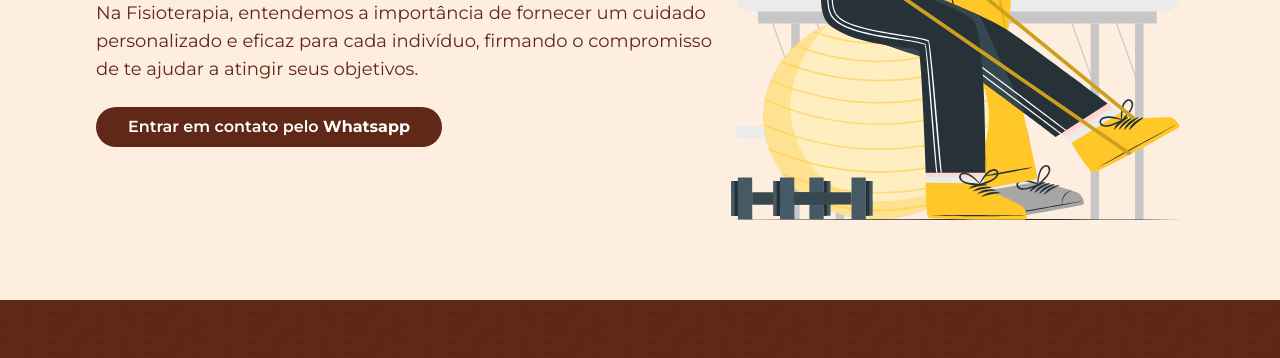
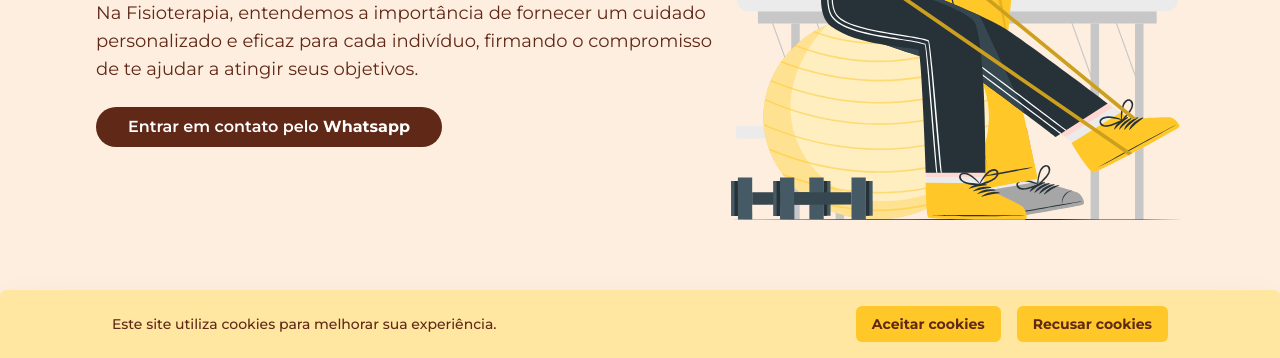
Before and after one commit to gustavonogales/dmc, a Gatsby site: page / in a window 1280 px wide. Shown: the part 442-800 px from the top of the page. Built offline with nearby package versions, Linux system fonts and the light colour scheme; Gatsby itself is replaced by a stand-in of ours.

Commit message:
add cookies banner

```diff
--- a/gatsby-config.js
+++ b/gatsby-config.js
@@ -1,10 +1,15 @@
 /**
  * @type {import('gatsby').GatsbyConfig}
  */
+
+require('dotenv').config({
+  path: `.env.${process.env.NODE_ENV}`,
+}).the
+
 module.exports = {
   siteMetadata: {
     title: 'Débora Martins Corrêa - Fisioterapeuta',
-    siteUrl: 'https://deboramartinscorrea.netlify.app/',
+    siteUrl: 'https://deboramartinscorrea.netlify.app',
     description:
       'Fisioterapeuta com atendimento domiciliar e humanizado. Especializada na reabilitação físico-motora e neurológica de pacientes idosos. Agende uma consulta de avaliação.',
   },
@@ -12,6 +17,7 @@ module.exports = {
     'gatsby-plugin-postcss',
     'gatsby-plugin-image',
     'gatsby-plugin-sitemap',
+    'gatsby-plugin-use-query-params',
     {
       resolve: 'gatsby-plugin-manifest',
       options: {
@@ -24,7 +30,7 @@ module.exports = {
       resolve: 'gatsby-source-filesystem',
       options: {
         name: 'images',
-        path: './src/images/',
+        path: `${__dirname}/src/images`,
       },
       __key: 'images',
     },
@@ -40,7 +46,7 @@ module.exports = {
       resolve: `gatsby-plugin-google-gtag`,
       options: {
         trackingIds: [
-          'G-EB90CXG7MY', // Google Analytics / GA
+          process.env.GA_KEY, // Google Analytics / GA
         ],
         pluginConfig: {
           head: true,
--- a/package.json
+++ b/package.json
@@ -24,6 +24,7 @@
     "gatsby-plugin-postcss": "^6.12.0",
     "gatsby-plugin-sharp": "^5.12.0",
     "gatsby-plugin-sitemap": "^6.12.0",
+    "gatsby-plugin-use-query-params": "^1.0.1",
     "gatsby-source-filesystem": "^5.12.0",
     "gatsby-transformer-sharp": "^5.12.0",
     "gatsby-transformer-yaml": "^5.12.0",
@@ -32,7 +33,8 @@
     "react-dom": "^18.2.0",
     "react-helmet": "^6.1.0",
     "react-multi-carousel": "^2.8.4",
-    "tailwindcss": "^3.3.3"
+    "tailwindcss": "^3.3.3",
+    "use-query-params": "^2.2.1"
   },
   "devDependencies": {
     "prettier": "^3.0.3"
--- /dev/null
+++ b/src/components/CookiesBanner.js
@@ -0,0 +1,54 @@
+import React, { useEffect, useState } from 'react'
+
+export function CookiesBanner() {
+  const cookie = `ga-disable-${process.env.GA_KEY}`
+  const [hasSeenBanner, setHasSeenBanner] = useState(true)
+  const [hide, setHide] = useState(false)
+
+  useEffect(() => {
+    setHasSeenBanner(localStorage.getItem('hasSeenCookiesBanner') === 'true')
+  }, [])
+
+  function savePreferences() {
+    localStorage.setItem('hasSeenCookiesBanner', 'true')
+  }
+
+  function disableCookies(disable) {
+    document.cookie = `${cookie}=${disable}; expires=Thu, 31 Dec 2099 23:59:59 UTC; path=/`
+    window[cookie] = disable
+    setHide(true)
+  }
+
+  if (hasSeenBanner) return null
+
+  return (
+    <div
+      onAnimationEnd={() => {
+        savePreferences()
+      }}
+      className={`fixed bottom-0 left-0 right-0 rounded-tl-md rounded-tr-md bg-accentLight shadow-2xl p-4 z-50 ${
+        hide && 'animate-hide'
+      }`}
+    >
+      <div className="container flex flex-col md:flex-row justify-between items-center mx-auto gap-2">
+        <span className="text-primary font-medium font-body text-sm text-center md:text-start">
+          Este site utiliza cookies para melhorar sua experiência.
+        </span>
+        <div className="flex  gap-2 sm:gap-4 flex-col sm:flex-row">
+          <button
+            className="bg-accent rounded-md py-2 px-4 text-primary font-bold font-body text-sm transition-colors"
+            onClick={() => disableCookies(false)}
+          >
+            Aceitar cookies
+          </button>
+          <button
+            className="bg-accent rounded-md py-2 px-4 text-primary font-bold font-body text-sm"
+            onClick={() => disableCookies(true)}
+          >
+            Recusar cookies
+          </button>
+        </div>
+      </div>
+    </div>
+  )
+}
--- a/src/pages/index.js
+++ b/src/pages/index.js
@@ -8,6 +8,7 @@ import {
   SessionsSection,
 } from '../components/sections'
 import { Seo } from '../components/Seo'
+import { CookiesBanner } from '../components/CookiesBanner'
 
 const IndexPage = () => {
   const section1Ref = React.useRef()
@@ -51,6 +52,7 @@ const IndexPage = () => {
         ))}
       </main>
       <Footer />
+      <CookiesBanner />
     </>
   )
 }
--- a/src/styles/global.css
+++ b/src/styles/global.css
@@ -59,6 +59,7 @@
   --background-color: #feeedf;
   --almost-white-color: #fff8f2;
   --accent-color: #ffc727;
+  --accent-light-color: #ffe6a1;
 }
 /* width */
 ::-webkit-scrollbar {
--- a/tailwind.config.js
+++ b/tailwind.config.js
@@ -30,6 +30,16 @@ module.exports = {
         background: 'var(--background-color)',
         almostWhite: 'var(--almost-white-color)',
         accent: 'var(--accent-color)',
+        accentLight: 'var(--accent-light-color)',
+      },
+      keyframes: {
+        hide: {
+          '0%': { opacity: 1 },
+          '100%': { opacity: 0, display: 'hidden', bottom: -200 },
+        },
+      },
+      animation: {
+        hide: 'hide 1s ease-in-out forwards',
       },
     },
   },
```
Also changed, not shown: 3 other files.
